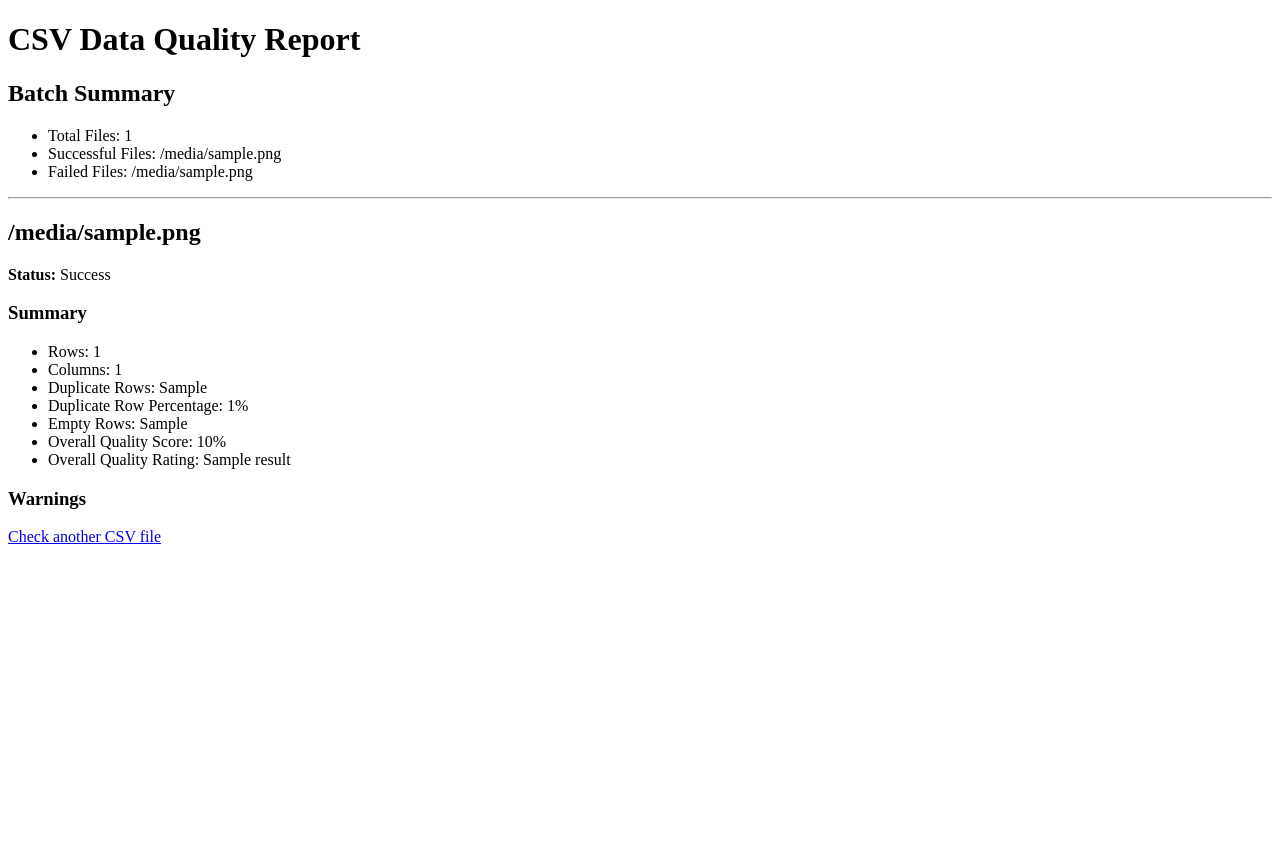
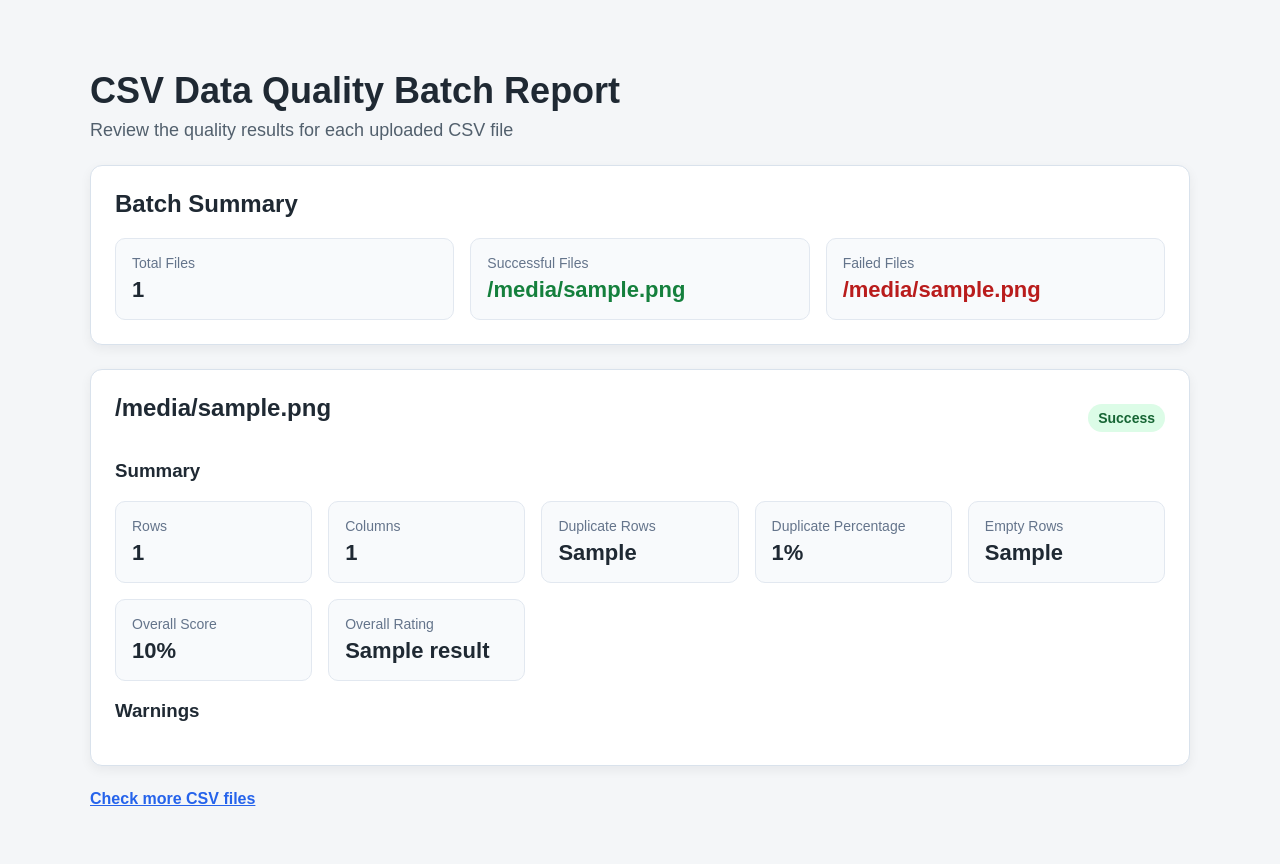
Before and after one commit to rp2215/csv-quality-checker, a Flask app: template src/web_app/templates/report.html in a window 1280 px wide. Before the commit the page ends 544 px from the top, so only its background shows below. Run offline with Flask 3, Linux system fonts and the light colour scheme; the template is opened without the code that fills it: most values are stand-ins (such as "Sample title", 1, 10 or a date in 2020).

Commit message:
added CSS styling to index and report pages

```diff
--- /dev/null
+++ b/src/web_app/static/style.css
@@ -0,0 +1,177 @@
+
+* { box-sizing: border-box;}
+
+body {
+    margin: 0;
+    font-family: Arial, sans-serif;
+    background: #f4f6f8;
+    color: #1f2933;
+}
+
+.page-container {
+    width: min(1100px, 92%);
+    margin: 0 auto;
+    padding: 40px 0;
+}
+
+.header-section {
+    margin-bottom: 24px;
+}
+
+/* main page title */
+.header-section h1 {
+    margin-bottom: 8px;
+    font-size: 36px;
+}
+
+/* intro paragraph */
+.header-section p {
+    margin: 0;
+    color: #52606d;
+    font-size: 18px;
+}
+
+/* apply to 3 card sections */
+.upload-card, .batch-summary-card,.card {
+    margin-bottom: 24px;
+    padding: 24px;
+    background: #ffffff;
+    border: 1px solid #d9e2ec;
+    border-radius: 12px;
+    box-shadow: 0 4px 12px rgba(15, 23, 42, 0.06);
+}
+
+/* remove from card headings*/
+.upload-card h2, .batch-summary-card h2, .card h2 {
+    margin-top: 0;
+}
+
+.upload-form {
+    display: flex;
+    flex-direction: column;
+    gap: 16px;
+}
+
+.upload-form label {
+    font-weight: 700;
+}
+
+.upload-form input {
+    padding: 12px;
+    background: #f8fafc;
+    border: 1px solid #cbd5e1;
+    border-radius: 8px;
+}
+
+.upload-form button {
+    width: fit-content;
+    padding: 12px 18px;
+    border: none;
+    border-radius: 8px;
+    background: #2563eb;
+    color: #ffffff;
+    font-weight: 700;
+    cursor: pointer;
+}
+
+
+.error-message {
+    padding: 12px;
+    background: #fee2e2;
+    border: 1px solid #fecaca;
+    border-radius: 8px;
+    color: #991b1b;
+}
+
+
+.summary-grid {
+    display: grid;
+    grid-template-columns: repeat(auto-fit, minmax(180px, 1fr));
+    gap: 16px;
+}
+
+.summary-item {
+    padding: 16px;
+    background: #f8fafc;
+    border: 1px solid #e2e8f0;
+    border-radius: 10px;
+}
+
+.summary-label {
+    display: block;
+    margin-bottom: 6px;
+    color: #64748b;
+    font-size: 14px;
+}
+
+.summary-value {
+    font-size: 22px;
+    font-weight: 700;
+}
+
+
+.success-text {
+    color: #15803d;
+}
+
+.danger-text {
+    color: #b91c1c;
+}
+
+
+.file-card {
+    margin-top: 20px;
+}
+
+
+.file-header {
+    display: flex;
+    align-items: center;
+    justify-content: space-between;
+    gap: 16px;
+}
+
+
+.status-badge {
+    padding: 6px 10px;
+    border-radius: 999px;
+    font-size: 14px;
+    font-weight: 700;
+}
+
+.status-success {
+    background: #dcfce7;
+    color: #166534;
+}
+
+.status-failed {
+    background: #fee2e2;
+    color: #991b1b;
+}
+
+.warnings-section {
+    margin-top: 12px;
+}
+
+.warning-group {
+    margin-bottom: 16px;
+    padding: 16px;
+    background: #fffbeb;
+    border: 1px solid #fde68a;
+    border-radius: 10px;
+}
+
+
+.warning-group h4 {
+    margin-top: 0;
+    margin-bottom: 8px;
+}
+
+.warning-group ul {
+    margin-bottom: 0;
+}
+
+.back-link a {
+    color: #2563eb;
+    font-weight: 700;
+}
--- a/src/web_app/templates/report.html
+++ b/src/web_app/templates/report.html
@@ -2,75 +2,155 @@
 <html lang="en">
 <head>
     <meta charset="UTF-8">
+
     <title>CSV Data Quality Report</title>
+
+    <link rel="stylesheet" href="{{ url_for('static', filename='style.css') }}">
+
 </head>
 <body>
-    <h1>CSV Data Quality Report</h1>
+
+    <main class="page-container">
+
+        <section class="header-section">
+
+            <h1>CSV Data Quality Batch Report</h1>
+
+            <p> Review the quality results for each uploaded CSV file</p>
+
+        </section>
+
+        <!-- Batch summary card -->
+        <section class="batch-summary-card">
 
             <h2>Batch Summary</h2>
 
-    <ul>
-        <li>Total Files: {{ batch_results | length }}</li>
-        <li>Successful Files: {{ successful_files }}</li>
-        <li>Failed Files: {{ failed_files }}</li>
-    </ul>
+            <div class="summary-grid">
 
+                <div class="summary-item">
+
+                    <span class="summary-label">Total Files</span>
+                    <span class="summary-value">
+                        {{ batch_results | length }}
+                    </span>
+
+                </div>
+
+                <div class="summary-item">
+                    <span class="summary-label">Successful Files</span>
+                    <span class="summary-value success-text">
+                        {{ successful_files }}
+                    </span>
+                </div>
+
+                <div class="summary-item">
+                    <span class="summary-label">Failed Files</span>
+                    <span class="summary-value danger-text">
+                        {{ failed_files }}
+                    </span>
+                </div>
+
+            </div>
+
+        </section>
+
+        <!-- Loop through every processed file -->
         {% for file_result in batch_results %}
 
-        <hr>
+            <section class="card file-card">
+
+                <div class="file-header">
 
                     <h2>{{ file_result["file_name"] }}</h2>
 
-        {% if file_result["status"] == "failed" %}
+                    {% if file_result["status"] == "success" %}
 
-            <p><strong>Status:</strong> Failed</p>
-
-            <p><strong>Error:</strong> {{ file_result["error"] }}</p>
+                        <span class="status-badge status-success">
+                            Success
+                        </span>
 
                     {% else %}
 
-            <p><strong>Status:</strong> Success</p>
+                        <span class="status-badge status-failed">
+                            Failed
+                        </span>
+
+                    {% endif %}
+
+                </div>
+
+                {% if file_result["status"] == "failed" %}
+
+                    <p class="error-message">
+                        {{ file_result["error"] }}
+                    </p>
+
+                {% else %}
 
                     <h3>Summary</h3>
 
-            <ul>
-                <li>
-                    Rows:
+                    <div class="summary-grid">
+
+                        <div class="summary-item">
+                            <span class="summary-label">Rows</span>
+                            <span class="summary-value">
                                 {{ file_result["results"]["row_count"] }}
-                </li>
+                            </span>
+                        </div>
 
-                <li>
-                    Columns:
+                        <div class="summary-item">
+                            <span class="summary-label">Columns</span>
+                            <span class="summary-value">
                                 {{ file_result["results"]["column_count"] }}
-                </li>
+                            </span>
+                        </div>
 
-                <li>
-                    Duplicate Rows:
+                        <div class="summary-item">
+                            <span class="summary-label">Duplicate Rows</span>
+                            <span class="summary-value">
                                 {{ file_result["results"]["duplicate_rows"] }}
-                </li>
+                            </span>
+                        </div>
 
-                <li>
-                    Duplicate Row Percentage:
+                        <div class="summary-item">
+                            <span class="summary-label">
+                                Duplicate Percentage
+                            </span>
+                            <span class="summary-value">
                                 {{ file_result["results"]["duplicate_percentage"] }}%
-                </li>
+                            </span>
+                        </div>
 
-                <li>
-                    Empty Rows:
+                        <div class="summary-item">
+                            <span class="summary-label">Empty Rows</span>
+                            <span class="summary-value">
                                 {{ file_result["results"]["empty_rows"] }}
-                </li>
+                            </span>
+                        </div>
 
-                <li>
-                    Overall Quality Score:
+                        <div class="summary-item">
+                            <span class="summary-label">
+                                Overall Score
+                            </span>
+                            <span class="summary-value">
                                 {{ file_result["results"]["overall_quality_score"] }}%
-                </li>
+                            </span>
+                        </div>
 
-                <li>
-                    Overall Quality Rating:
+                        <div class="summary-item">
+                            <span class="summary-label">
+                                Overall Rating
+                            </span>
+                            <span class="summary-value">
                                 {{ file_result["results"]["overall_quality_label"] }}
-                </li>
-            </ul>
+                            </span>
+                        </div>
+
+                    </div>
 
                     <h3>Warnings</h3>
+
+                    <div class="warnings-section">
 
                         {% for severity, messages in
                             file_result["results"]["warnings"].items()
@@ -78,24 +158,40 @@
 
                             {% if messages %}
 
+                                <div class="warning-group">
+
                                     <h4>{{ severity }}</h4>
 
                                     <ul>
                                         {% for message in messages %}
+
                                             <li>{{ message }}</li>
+
                                         {% endfor %}
                                     </ul>
+
+                                </div>
 
                             {% endif %}
 
                         {% endfor %}
 
+                    </div>
+
                 {% endif %}
+
+            </section>
 
         {% endfor %}
 
-    <p>
-        <a href="{{ url_for('index') }}">Check another CSV file</a>
+        <!-- Link back to upload page -->
+        <p class="back-link">
+            <a href="{{ url_for('index') }}">
+                Check more CSV files
+            </a>
         </p>
+
+    </main>
+
 </body>
 </html>
```
Also changed, not shown: src/web_app/templates/index.html (+29 -3 lines). Lines whose indentation alone changed are shown as unchanged.
